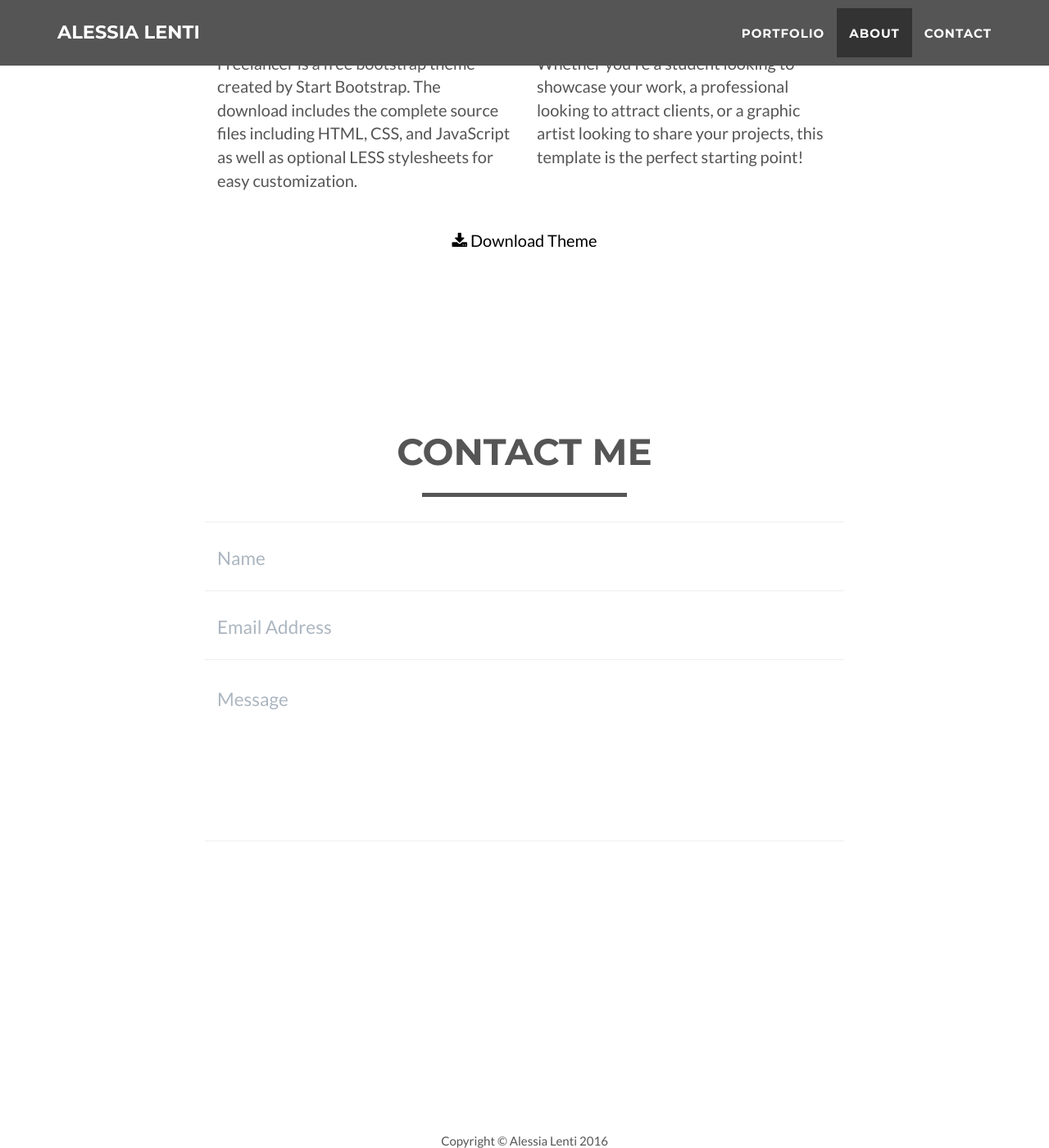
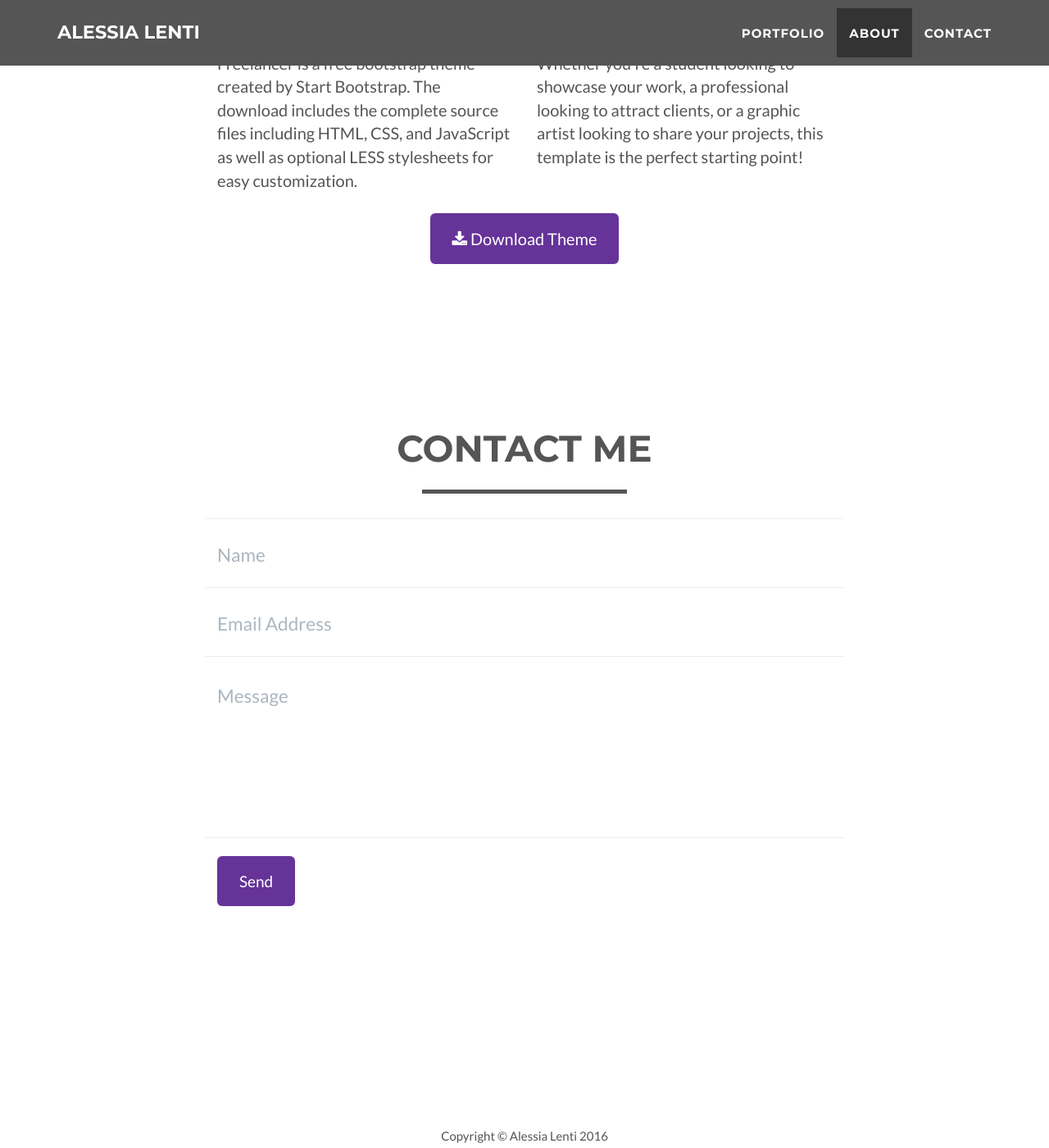
Before and after one commit to motocarota/alessialenti.github.io, a Jekyll site: the page built from index.html, in a window 1280 px wide and 1400 px high, scrolled down 2710 px. Shown: the whole window at 82% size. Built offline with Jekyll 4.4.1, drawn with Linux system fonts in a browser that asks for light colours.

Commit message:
Update main.css

```diff
--- a/_includes/css/main.css
+++ b/_includes/css/main.css
@@ -446,3 +446,9 @@ footer .footer-below {
 a, a:hover, a:focus, a:active, a.active {
     color: #000;
 }
+
+button.btn, a.btn {
+    background: #663399!important;
+    border: none;
+    color: white;
+}
```
